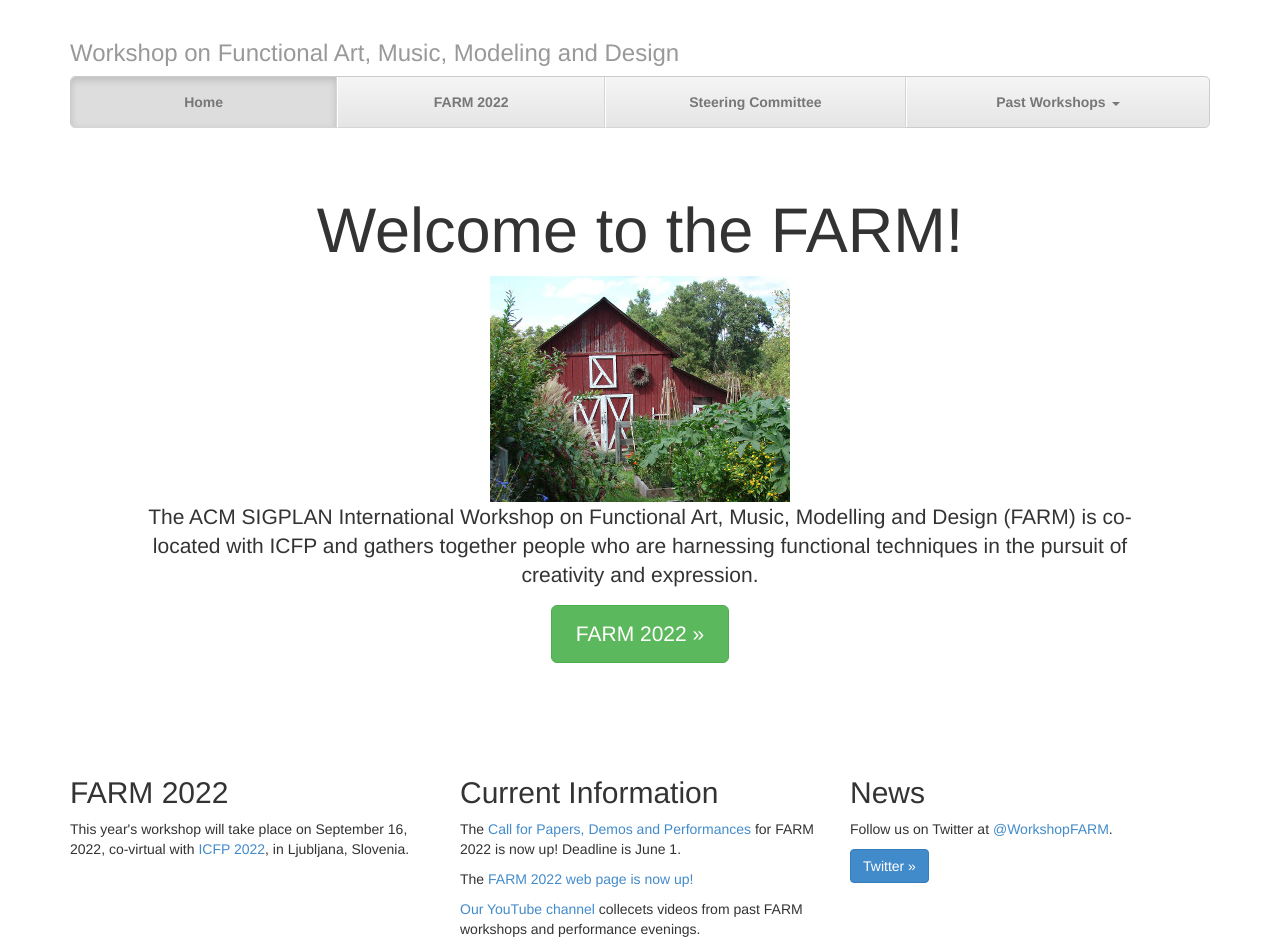
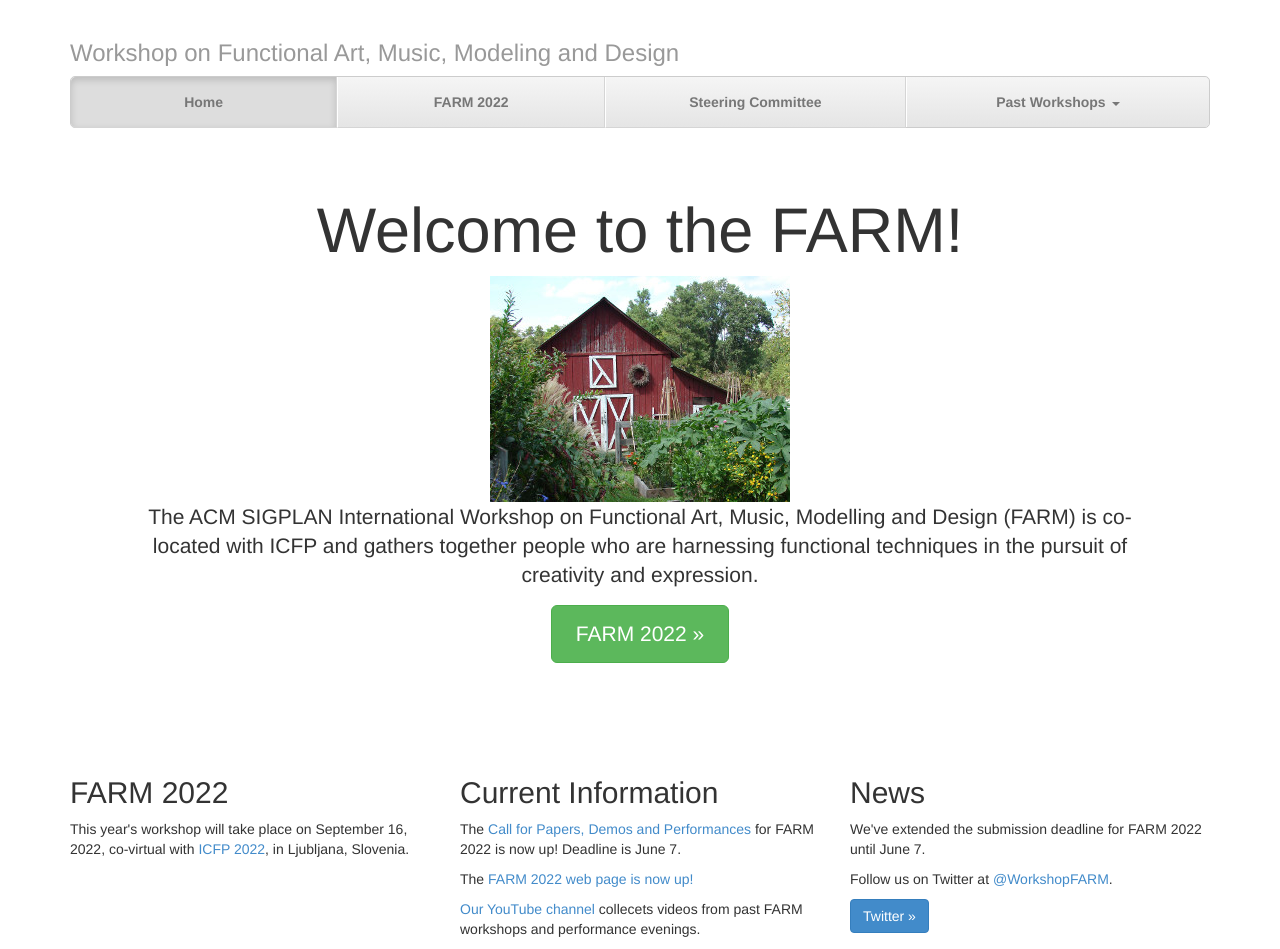
Before and after one commit to functional-art/functional-art.github.com, a Jekyll site: the page built from index.html, in a window 1280 px wide. Built offline with Jekyll 4.4.1, drawn with Linux system fonts in a browser that asks for light colours; nearby versions of some CDN libraries.

Commit message:
Extend deadline until June 7.

```diff
--- a/index.html
+++ b/index.html
@@ -63,7 +63,7 @@ functional techniques in the pursuit of creativity and expression.
 	  <h2>Current Information</h2>
 	  <p>The <a href="/2022/cfp.html">Call for Papers, Demos and
 	      Performances</a> for FARM 2022 is now up!  Deadline is
-	      June 1.</p>
+	      June 7.</p>
 	  <p>The <a href="/2022/">FARM 2022 web page is now up!</p>
 	  <p>Our <a href="https://www.youtube.com/channel/UCHpfauUfoEDZeihFSTIY6Sg/playlists">YouTube
 	  channel</a> collecets videos from past FARM workshops and
@@ -71,6 +71,8 @@ functional techniques in the pursuit of creativity and expression.
        </div>
         <div class="col-lg-4">
           <h2>News</h2>
+	  <p>We've extended the submission deadline for FARM 2022
+	    until June 7.</p>
           <p>Follow us on Twitter at <a href="http://twitter.com/WorkshopFARM">@WorkshopFARM</a>.</p>
           <p><a class="btn btn-primary" href="http://twitter.com/WorkshopFARM/" role="button">Twitter &raquo;</a></p>
         </div>
```
Also changed, not shown: 2022/cfp.md (+1 -1 lines), 2022/index.md (+1 -1 lines).
